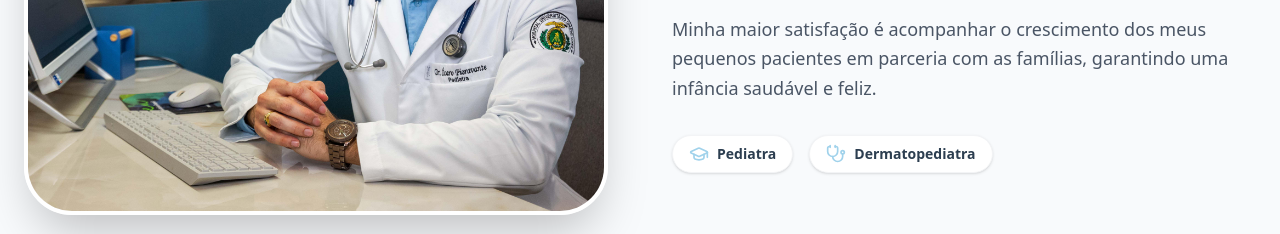
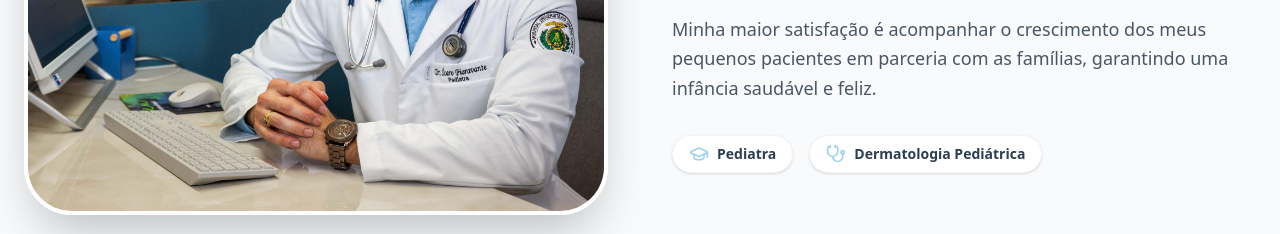
Before and after one commit to IuryFredson/dricaro, a React (Vite) app: page / in a window 1280 px wide. Shown: the part 2111-2345 px from the top of the page. Built offline with nearby package versions, Linux system fonts and the light colour scheme.

Commit message:
fix: altera para dermatologia pediatrica

```diff
--- a/src/App.jsx
+++ b/src/App.jsx
@@ -422,7 +422,7 @@ const App = () => {
               <div className="flex items-center gap-2 bg-white px-4 py-2 rounded-full border border-gray-100 shadow-sm">
                 <Stethoscope size={20} className="text-[#A0D2EB]" />{" "}
                 <span className="text-sm font-bold text-[#2C3E50]">
-                  Dermatopediatra
+                  Dermatologia Pediátrica
                 </span>
               </div>
             </div>
```
